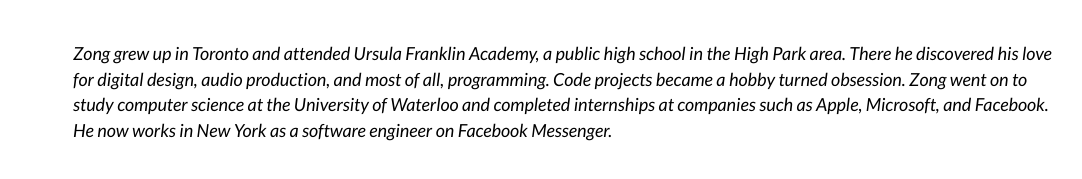
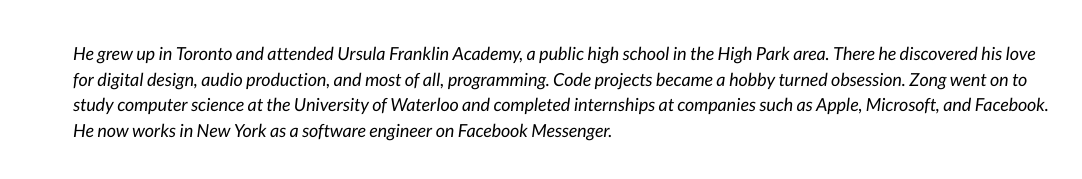
Before and after one commit to zongzhengli/zongzhengli.github.io, a plain HTML site: page about.html in a window 1280 px wide. Shown: the part 267-446 px from the top of the page, without its empty margins (77-1159 px from the left). Drawn offline with nearby package versions, Linux system fonts and the light colour scheme.

Commit message:
Revise bio
Say "Zong" less

```diff
--- a/about.html
+++ b/about.html
@@ -35,7 +35,7 @@
         <h1 class="start-hidden">ZONG</h1>
     </div>
     <div class="content">
-        <p class="start-hidden">Zong grew up in Toronto and attended Ursula Franklin Academy, a public high school in the High Park area. There he discovered his love for digital design, audio production, and most of all, programming. Code projects became a hobby turned obsession. Zong went on to study computer science at the University of Waterloo and completed internships at companies such as Apple, Microsoft, and Facebook. He now works in New York as a software engineer on Facebook Messenger.</p>
+        <p class="start-hidden">He grew up in Toronto and attended Ursula Franklin Academy, a public high school in the High Park area. There he discovered his love for digital design, audio production, and most of all, programming. Code projects became a hobby turned obsession. Zong went on to study computer science at the University of Waterloo and completed internships at companies such as Apple, Microsoft, and Facebook. He now works in New York as a software engineer on Facebook Messenger.</p>
     </div>
 </body>
 </html>
```
